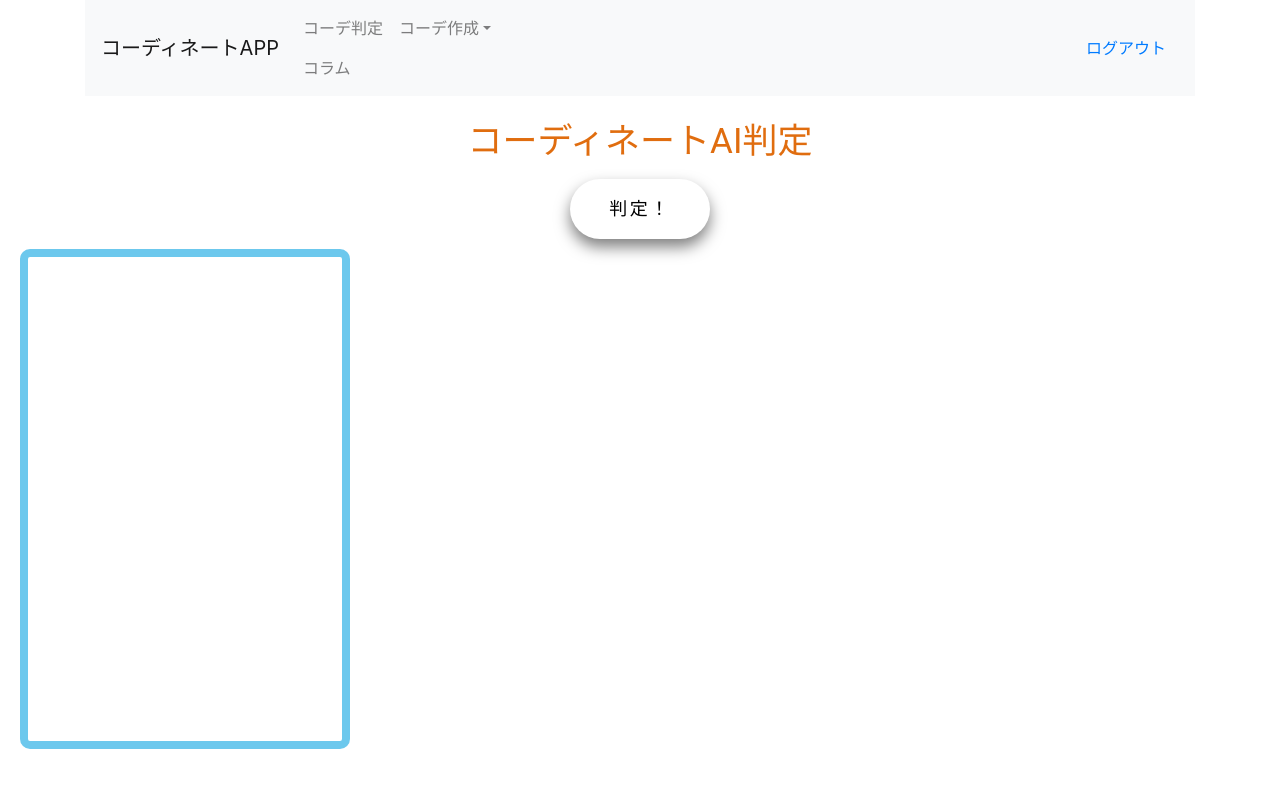
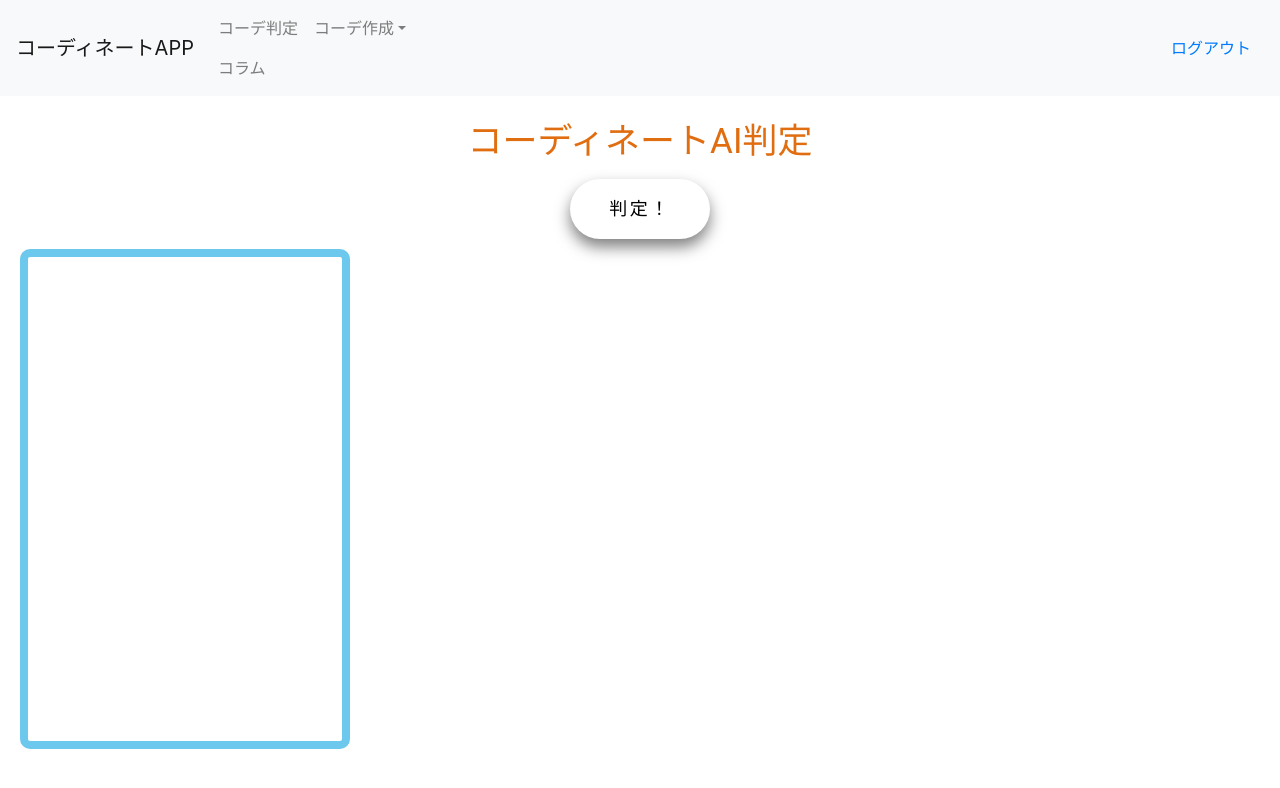
Before and after one commit to sunakane/team7-mock, a React (Create React App) app: page /camera in a window 1280 px wide. Shown: the top 788 px of the page. Built offline with nearby package versions, Linux system fonts and the light colour scheme; no server answers.

Commit message:
container-fluidに変更

```diff
--- a/src/Layout/Navbar.jsx
+++ b/src/Layout/Navbar.jsx
@@ -21,7 +21,7 @@ const Example = (props) => {
   const toggle = () => setIsOpen(!isOpen);
 
   return (
-    <Container>
+    <container-fluid>
       <Navbar color="light" light expand="md">
         <NavbarBrand href="/main">コーディネートAPP</NavbarBrand>
         <NavbarToggler onClick={toggle} />
@@ -36,7 +36,6 @@ const Example = (props) => {
                 コーデ作成
               </DropdownToggle>
               <DropdownMenu right>
-                <DropdownItem href="/add_cloth">服の追加</DropdownItem>
                 <DropdownItem href="/buy_cloth">服の購入</DropdownItem>
                 <DropdownItem href="/buy_cloth">購入履歴</DropdownItem>
               </DropdownMenu>
@@ -47,7 +46,7 @@ const Example = (props) => {
           </Button>{" "}
         </Collapse>
       </Navbar>
-    </Container>
+    </container-fluid>
   );
 };
 
```
